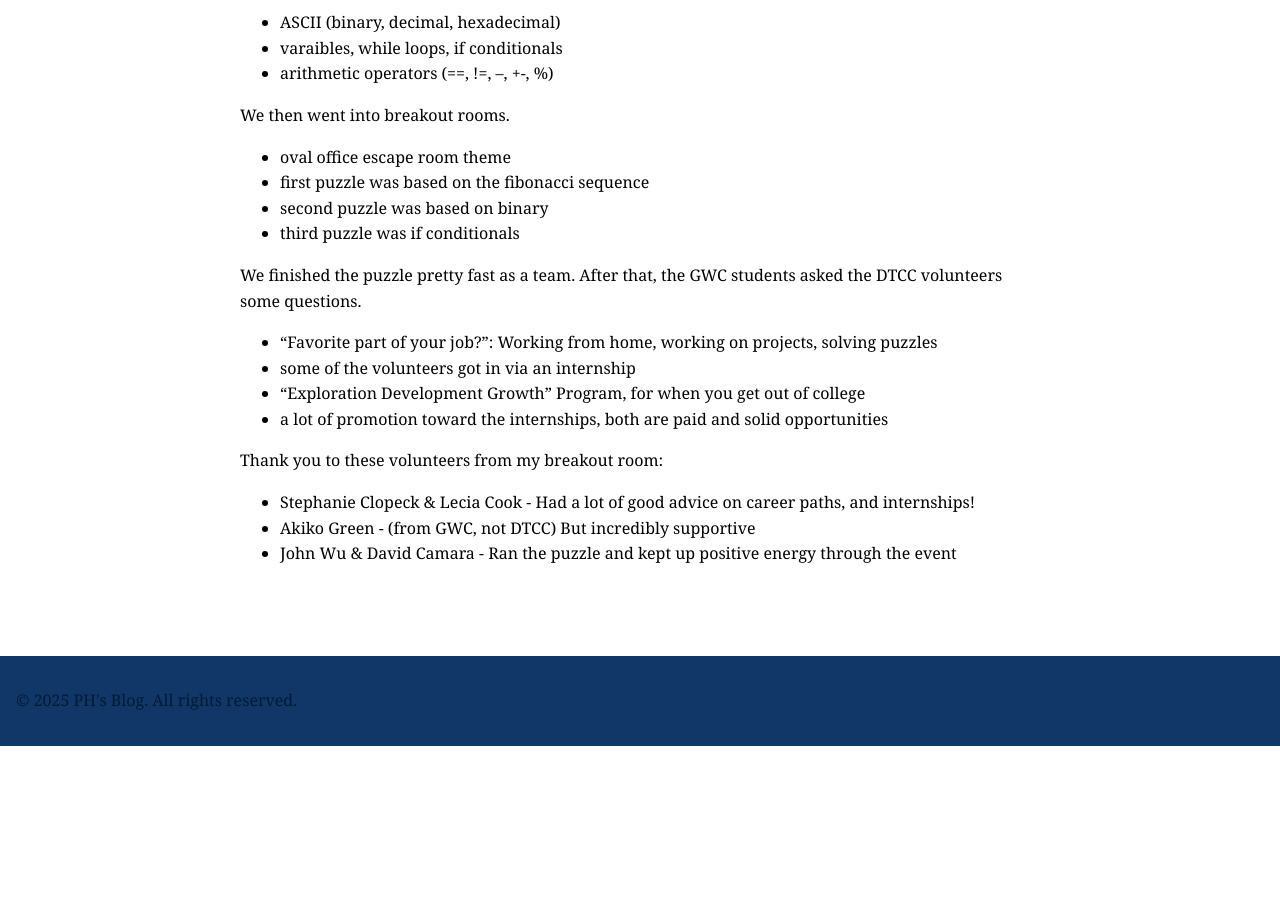
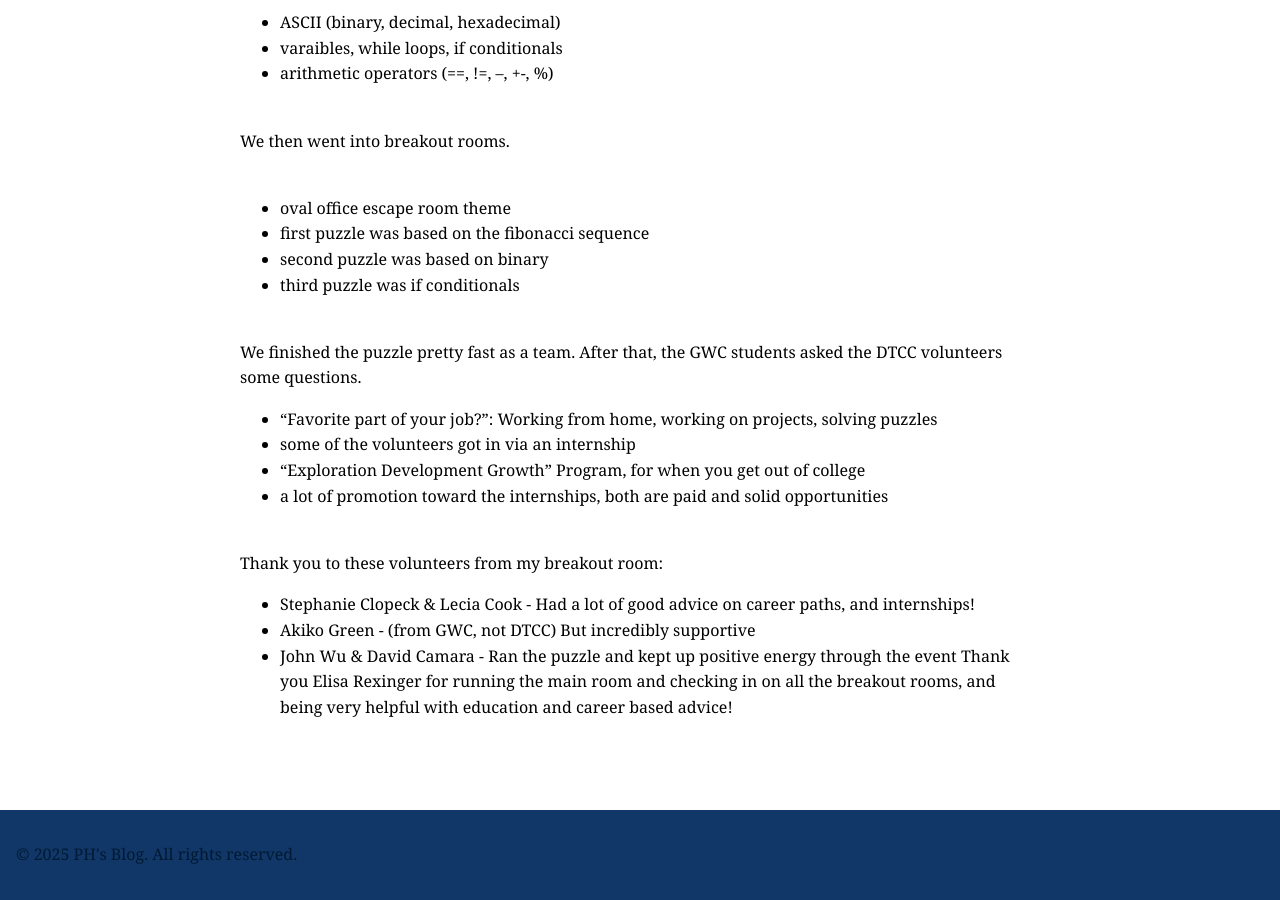
Before and after one commit to CaptainSapphire/PH-s-Blog, a Jekyll site: the page built from _posts/2025-07-17-Escape Room Event with DTCC.md, in a window 1280 px wide and 900 px high, scrolled down 652 px. Built offline with Jekyll 4.4.1, drawn with Linux system fonts in a browser that asks for light colours; our own code applies the rules of GitHub Pages for plain Markdown files; before the commit the page ends 1398 px from its top, so only the background shows below that.

Commit message:
Update 2025-07-17-Escape Room Event with DTCC.md

```diff
--- a/_posts/2025-07-17-Escape Room Event with DTCC.md
+++ b/_posts/2025-07-17-Escape Room Event with DTCC.md
@@ -11,21 +11,24 @@ First we got an intro to some comp. sci. basics:
 - ASCII (binary, decimal, hexadecimal)
 - varaibles, while loops, if conditionals
 - arithmetic operators (==, !=, --, +-, %)
+<br><br>
 
-We then went into breakout rooms.
+We then went into breakout rooms. <br><br>
 - oval office escape room theme
 - first puzzle was based on the fibonacci sequence
 - second puzzle was based on binary
 - third puzzle was if conditionals
-
+<br><br>
 
 We finished the puzzle pretty fast as a team. After that, the GWC students asked the DTCC volunteers some questions.
 - "Favorite part of your job?": Working from home, working on projects, solving puzzles
 - some of the volunteers got in via an internship
 - "Exploration Development Growth" Program, for when you get out of college
 - a lot of promotion toward the internships, both are paid and solid opportunities
+<br><br>
 
 Thank you to these volunteers from my breakout room:
 - Stephanie Clopeck & Lecia Cook - Had a lot of good advice on career paths, and internships!
 - Akiko Green - (from GWC, not DTCC) But incredibly supportive
 -  John Wu & David Camara - Ran the puzzle and kept up positive energy through the event
+Thank you Elisa Rexinger for running the main room and checking in on all the breakout rooms, and being very helpful with education and career based advice!
```
